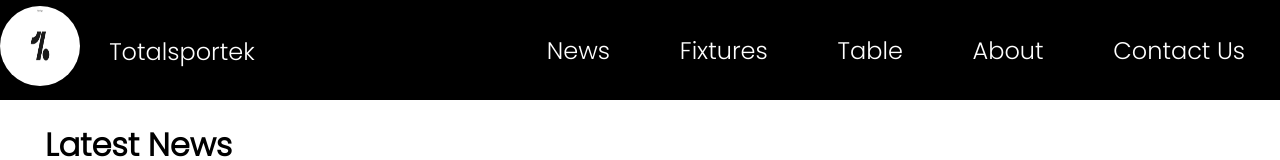
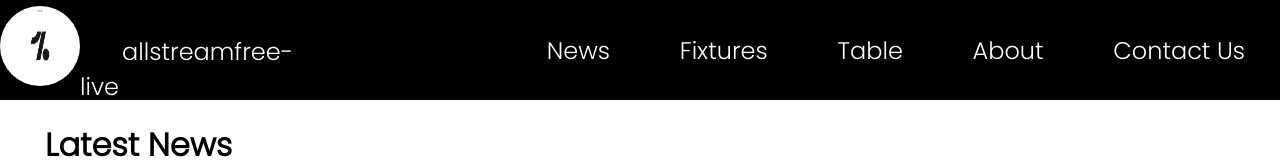
Before and after one commit to sandipbixta/allstreamfree.live, a plain HTML site: page index.html in a window 1280 px wide. Shown: the top 160 px of the page. Drawn offline with Linux system fonts and the light colour scheme; no server answers.

Commit message:
Update index.html

```diff
--- a/index.html
+++ b/index.html
@@ -17,7 +17,7 @@
     <div class="nav">
         <div class="logo">
             <a href="#"><img src="./assets/images/logo.jpg" alt="logo"></a>
-            <div id="nav_heading"><a href="#"> Totalsportek</a></div>
+            <div id="nav_heading"><a href="#"> allstreamfree-live</a></div>
         </div>
 
         <div class="nav_items">
```
